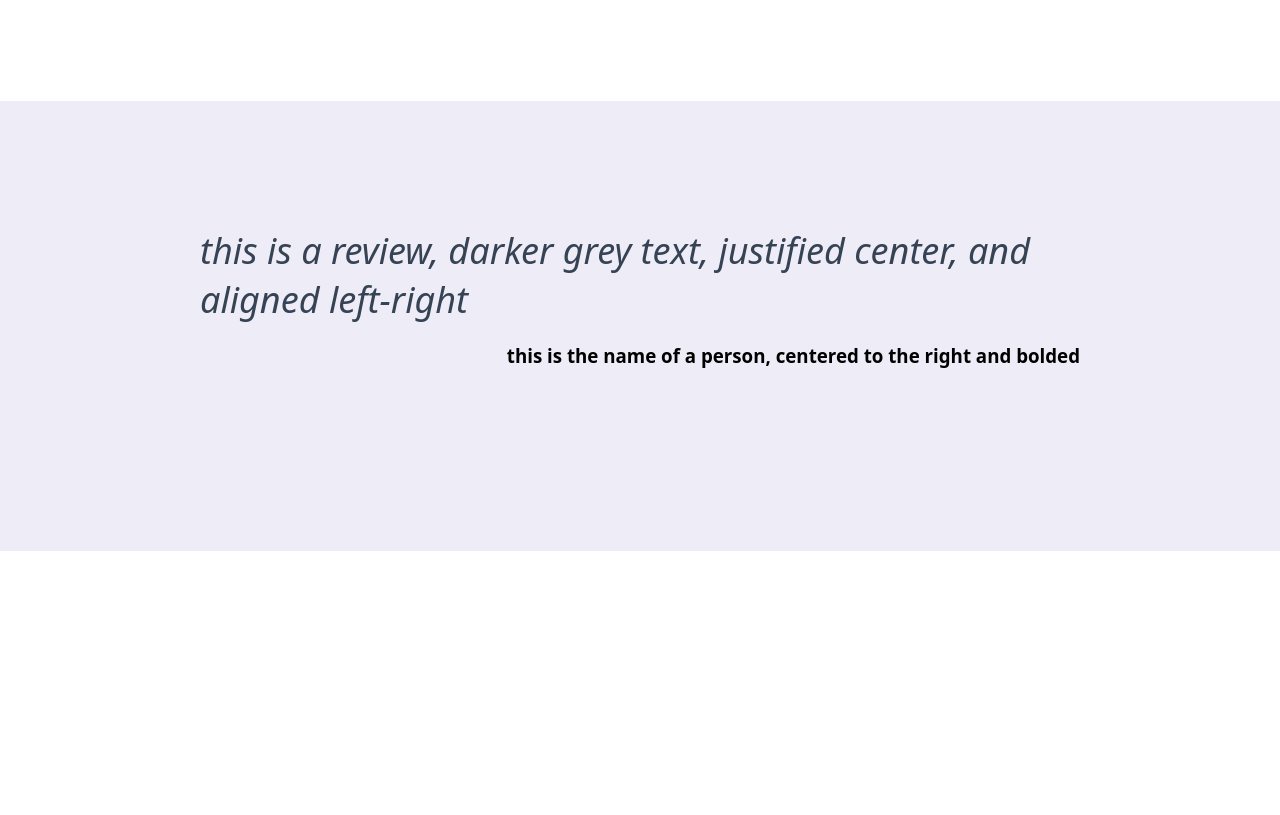
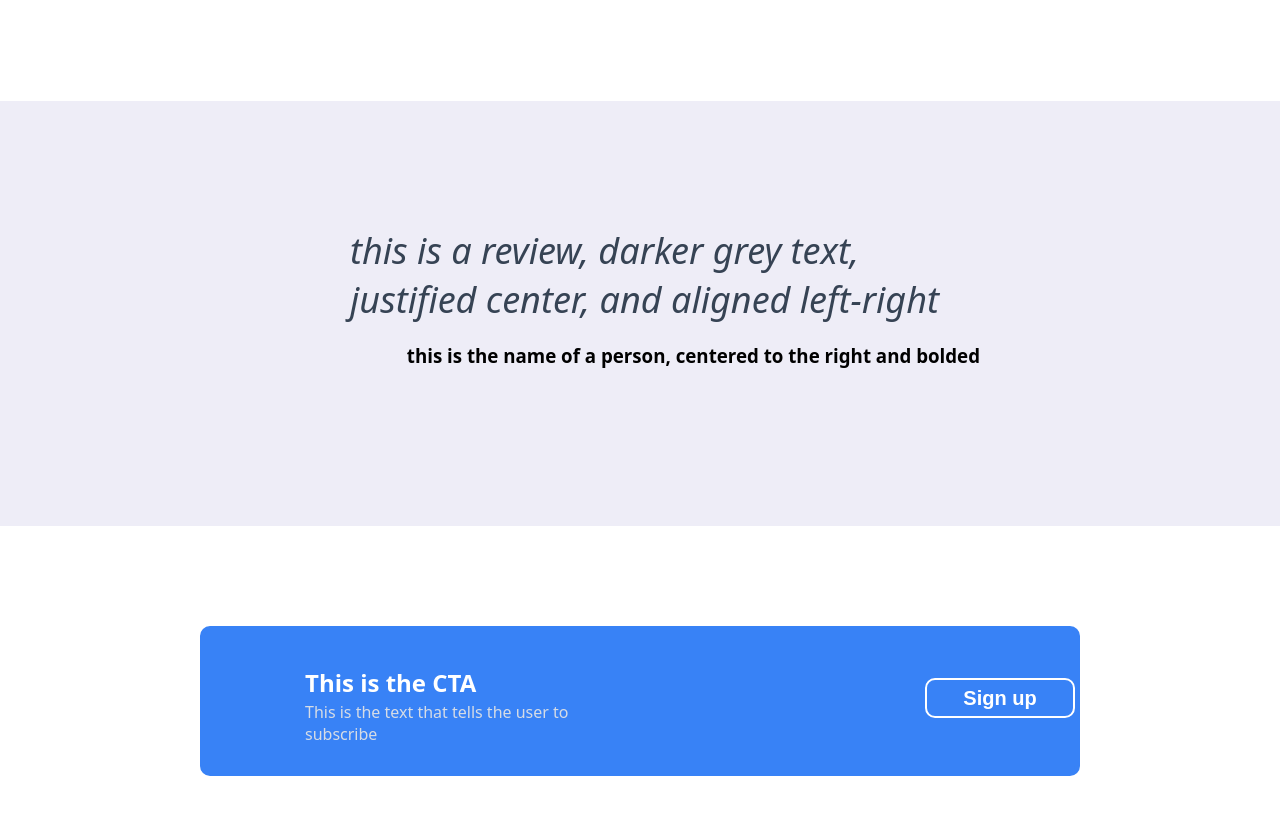
Before and after one commit to ClayWaits/landingpage, a plain HTML site: page index.html in a window 1280 px wide. Shown: the part 936-1751 px from the top of the page. Before the commit the page ends 1487 px from the top, so only its background shows below. Drawn offline with Linux system fonts and the light colour scheme.

Commit message:
Add call to action section in html and css

```diff
--- a/index.html
+++ b/index.html
@@ -66,7 +66,18 @@
     </div>
   <div class="grey-background">
     <div class="review">this is a review, darker grey text, justified center, and aligned left-right</div>
-    <h3>this is the name of a person, centered to the right and bolded
+      <h3>this is the name of a person, centered to the right and bolded
+  </div>
+  <div class="cta-section">
+    <div class="cta-container">
+      <div class="flex-cta">
+      <h4>This is the CTA</h4>
+      <div class="cta-text">This is the text that tells the user to subscribe</div>
+      </div>
+      <div class="bottom-button">
+      <button style="border: 2px solid white;">Sign up</button>
+      </div>
+    </div>
   </div>
 </body>
 
--- a/styles.css
+++ b/styles.css
@@ -136,9 +136,9 @@ max-width: 175px;
 
 .grey-background {
 background-color: hwb(247 93% 3%);
-height: 450px;
-padding-left: 200px;
-padding-right: 200px;
+height: 425px;
+padding-left: 350px;
+padding-right: 300px;
 }
 
 .review {
@@ -155,3 +155,46 @@ h3 {
 display: flex;
 justify-content: flex-end;
 }
+
+.cta-section {
+  padding-left: 200px;
+  padding-right: 200px;
+  color: white;
+  margin: 100px 0px 100px 0px
+}
+.cta-container {
+  display:flex;
+  margin:0;
+  padding:0;
+  border: 5px solid #3882F6;
+  border-radius: 10px;
+  background-color: #3882F6;
+  padding-left: 100px;
+  height: 140px;
+}
+
+.flex-cta {
+  display: flex;
+  flex-direction: column;
+  justify-content: center;
+
+}
+
+.bottom-button {
+  display: flex;
+  justify-content: center;
+  flex-direction: row;
+  align-items: center;
+  padding-bottom: 20px;
+  padding-left: 300px;
+}
+
+h4 {
+  margin-top: 10px ;
+  font-size: 24px;
+}
+
+.cta-text {
+color: rgb(214, 220, 229);
+margin-top: -30px;
+}
```
